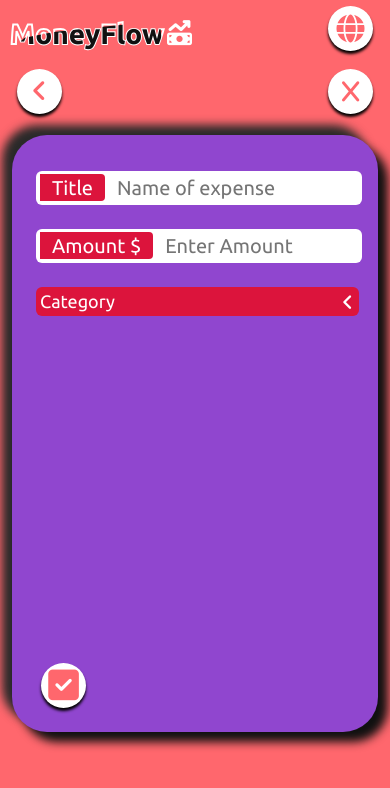
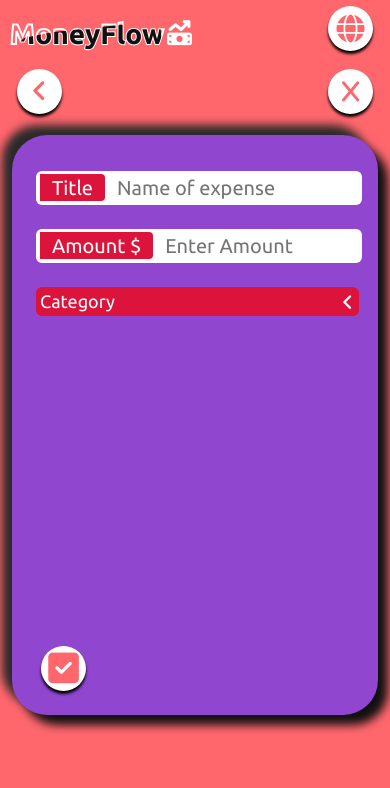
Before and after one commit to nrrpatel1114/moneyflow, a React (Create React App) app: page /add-expense in a window 390 px wide. Shown: the top 788 px of the page. Built offline with nearby package versions, Linux system fonts and the light colour scheme.

Commit message:
same thing

```diff
--- a/src/components/add-form/add-form.css
+++ b/src/components/add-form/add-form.css
@@ -44,6 +44,7 @@
   transition: ease-in-out;
   font-family: 'Ubuntu', sans-serif;
   font-size: 18px;
+
 }
 
 .category-dropdown i{
@@ -220,11 +221,11 @@
     flex: 1;
   }
   .add-form{
-    height: 65vh;
+    height: 63vh;
   }
   .category-item{
-    height: 11px;
-    font-size: 17px;
+    height: 10px;
+    font-size: 16px;
   }
 
 
```
